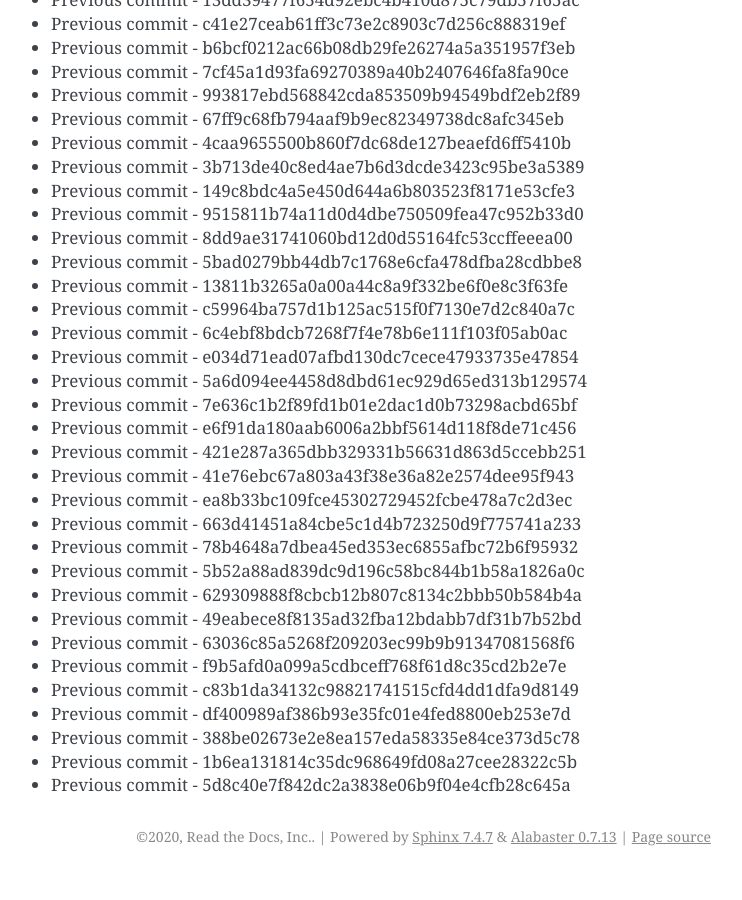
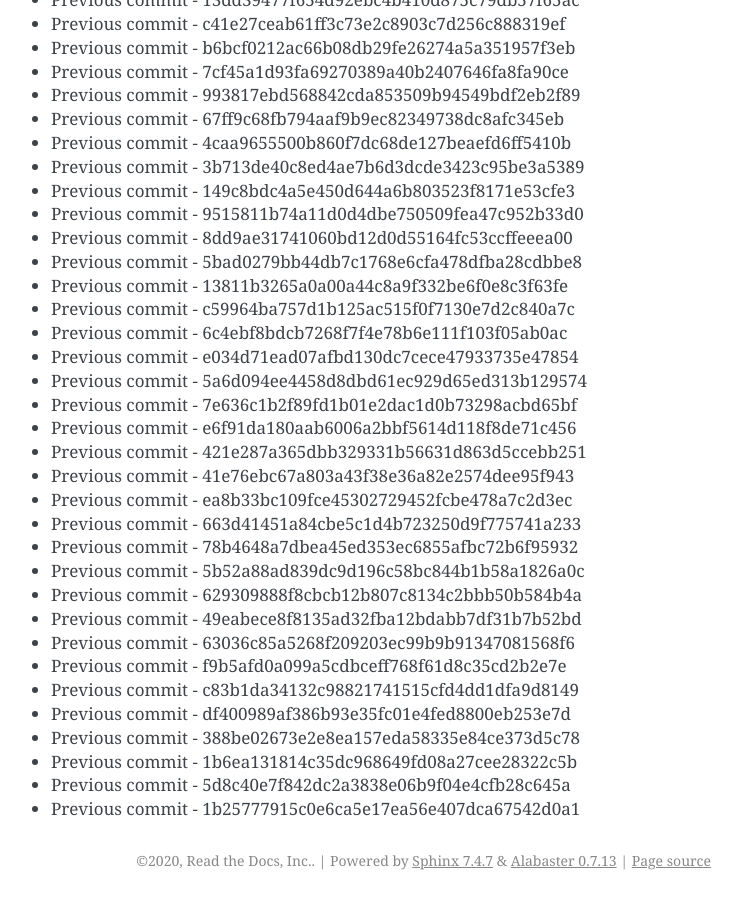
Before and after one commit to readthedocs/rtd-git-stresstest, a Sphinx documentation site: the page built from docs/updates.rst, in a window 1280 px wide and 900 px high, scrolled down 43347 px. Shown: the whole window, without its empty margins (399-1141 px from the left). Built offline with Sphinx 7.4.7, drawn with Linux system fonts in a browser that asks for light colours; before the commit the page ends 44223 px from its top, so only the background shows below that.

Commit message:
Generating commit from previous: 1b25777915c0e6ca5e17ea56e407dca67542d0a1

```diff
--- a/docs/updates.rst
+++ b/docs/updates.rst
@@ -1853,3 +1853,4 @@ It can be tested for any performance characteristics.
 * Previous commit - 388be02673e2e8ea157eda58335e84ce373d5c78
 * Previous commit - 1b6ea131814c35dc968649fd08a27cee28322c5b
 * Previous commit - 5d8c40e7f842dc2a3838e06b9f04e4cfb28c645a
+* Previous commit - 1b25777915c0e6ca5e17ea56e407dca67542d0a1
```
